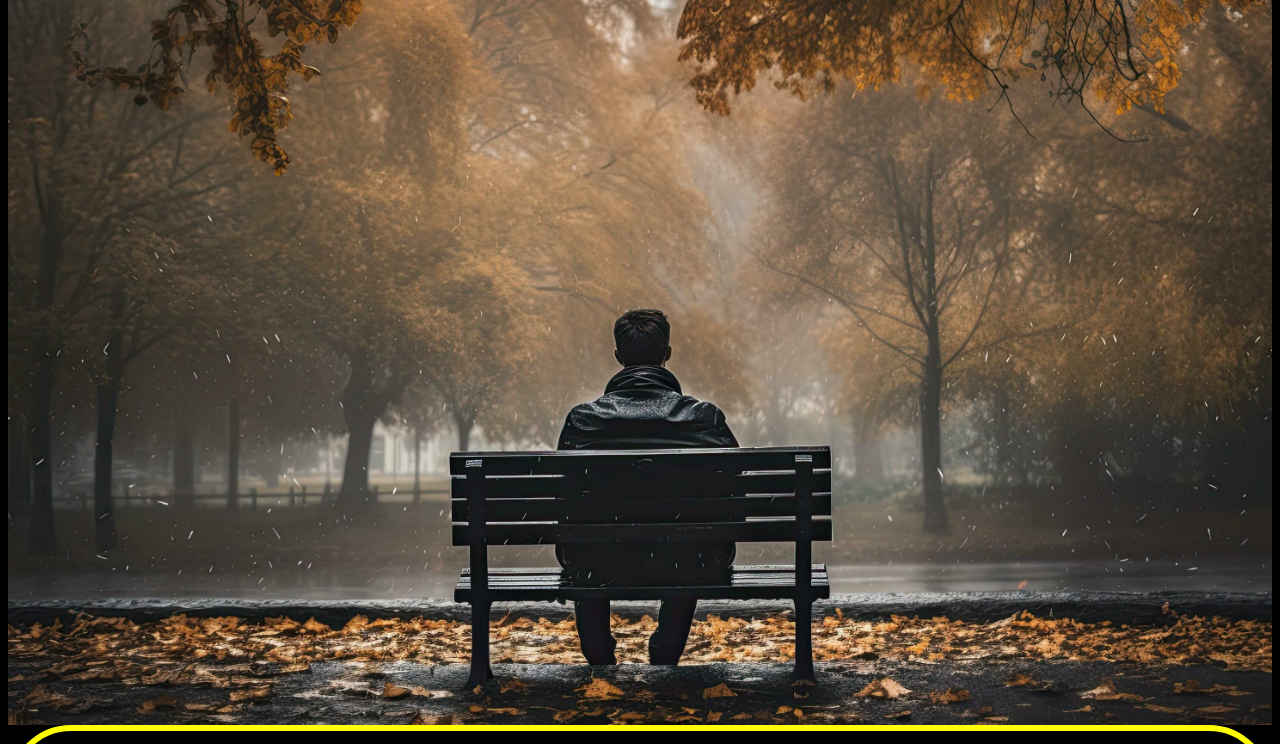
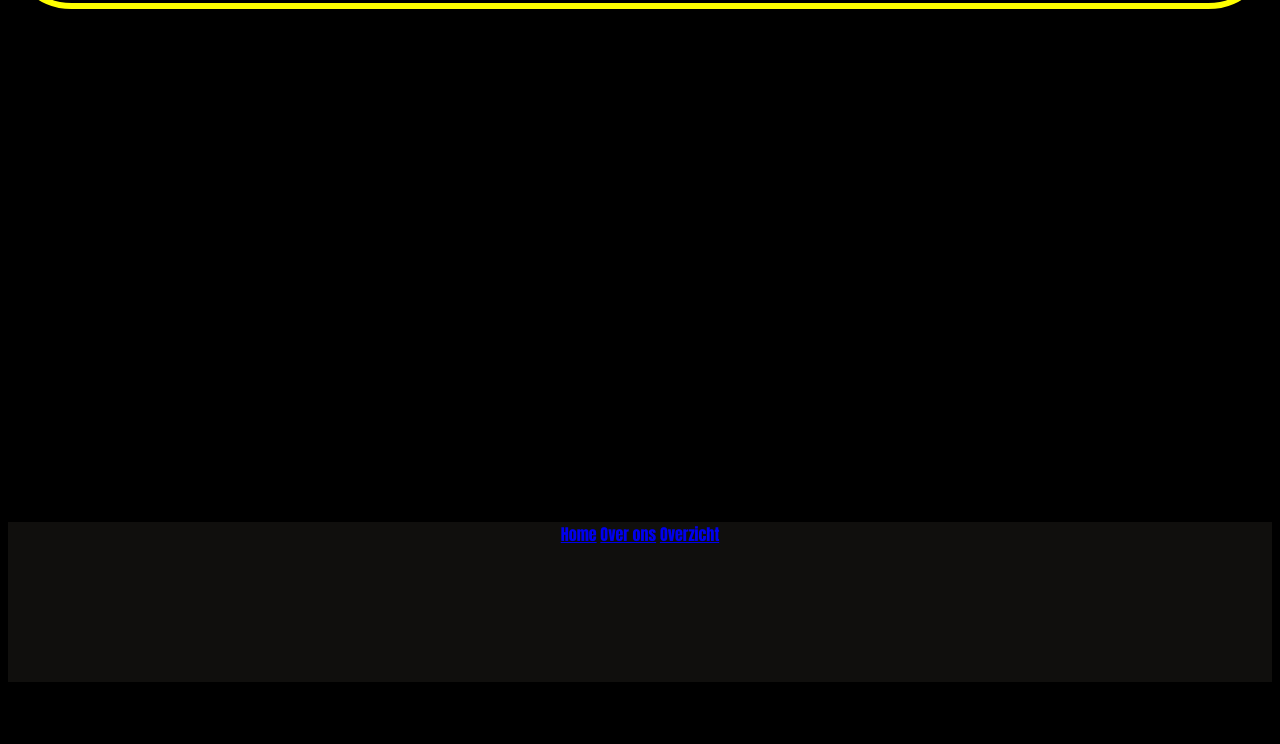
Before and after one commit to Danielverhva/BanaanPodcast, a plain HTML site: page index.html in a window 1280 px wide. Shown: the part 126-870 px from the top of the page. After the commit the page ends 816 px from the top, so only its background shows below. Drawn offline with Linux system fonts and the light colour scheme.

Commit message:
Update index.html

```diff
--- a/index.html
+++ b/index.html
@@ -6,7 +6,7 @@
         <title>Home</title>
     </head>
     <body>
-        <img src="images/bank.jpg" alt="man op bank">
+
         <header>
 
 
```
